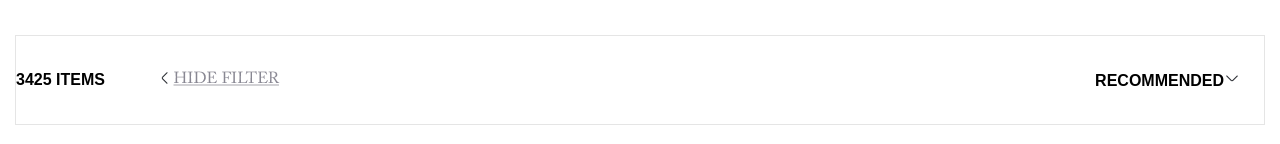
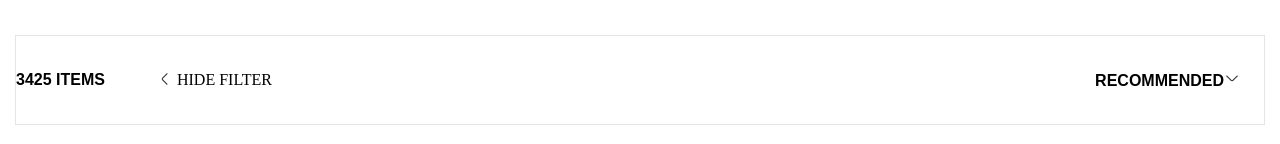
Before and after one commit to Naveennsb14/Appscrip-task-Naveen_Baghel, a Next.js app: page / in a window 1280 px wide. Shown: the part 359-503 px from the top of the page. Built offline with nearby package versions, Linux system fonts and the light colour scheme; no server answers.

Commit message:
added finalcode

```diff
--- a/components/Filter.js
+++ b/components/Filter.js
@@ -16,7 +16,7 @@ const Filter = ({ show, setShow }) => {
             <span className="filter_items">3425 ITEMS</span>
             <div className="filter_text" onClick={() => setShow(!show)}>
               <Image src={Arrow} />
-              <span>{show?<Image src={HideFilter}/>:<Image src={Showfilter}/>}</span>
+              <span>{show?"HIDE FILTER":"SHOW FILTER"}</span>
             </div>
           </div>
           <div className="recommend_section" onClick={() => setModal(!modal)}>
--- a/styles/globals.css
+++ b/styles/globals.css
@@ -382,6 +382,10 @@ hr {
   padding: 20px 8px;
 }
 
+.filter_text{
+  display: flex;
+  gap: 4px;
+}
 .popup_heading{
   font-weight: bold;
   padding: 8px 0px;
```
